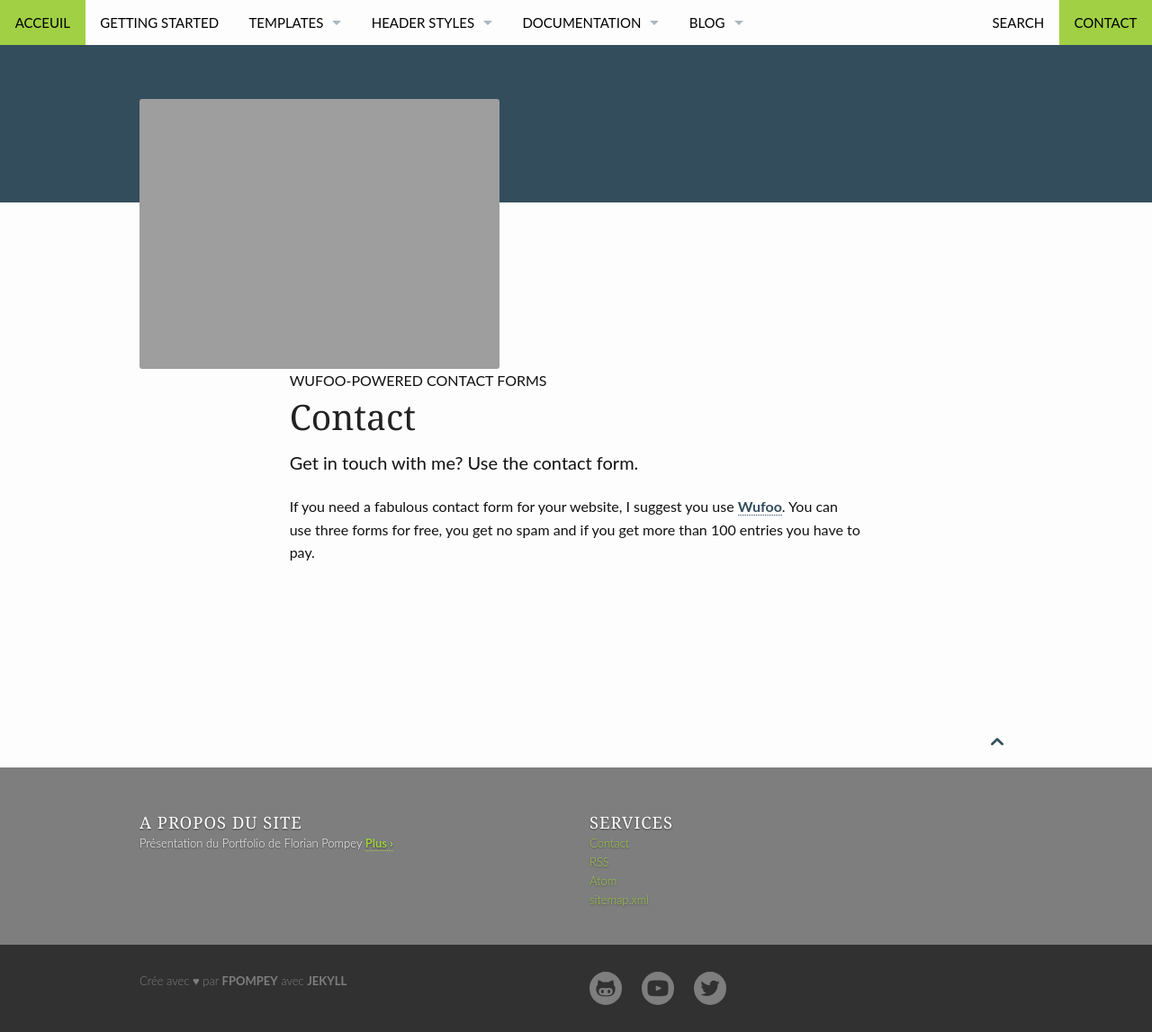
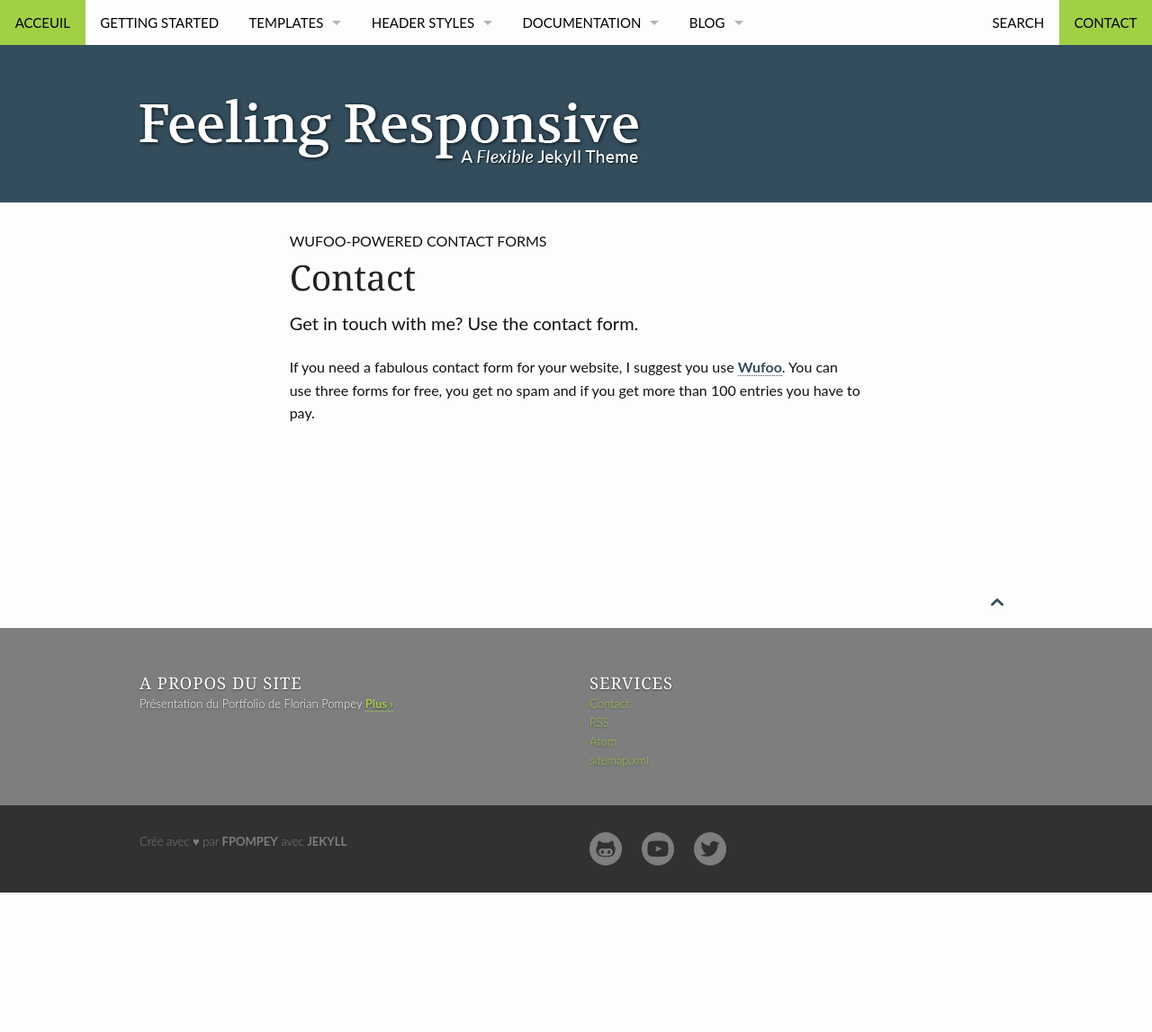
Before and after one commit to fpompey/fpompey.github.io, a Jekyll site: the page built from pages/contact.md, in a window 1280 px wide. Shown: the whole page at 90% size. Built offline with Jekyll 4.4.1, drawn with Linux system fonts in a browser that asks for light colours; after the commit the page ends 992 px from its top, so only the background shows below that.

Commit message:
Ajout images

```diff
--- a/_config.yml
+++ b/_config.yml
@@ -40,7 +40,7 @@ improve_content:
 urlimg: 'http://portfolio.fpompey.com/images/'
 
 # Logo size is 600x80 pixels
-logo: ""
+logo: "logo.png"
 
 
 #       ____              _             __  _
```
